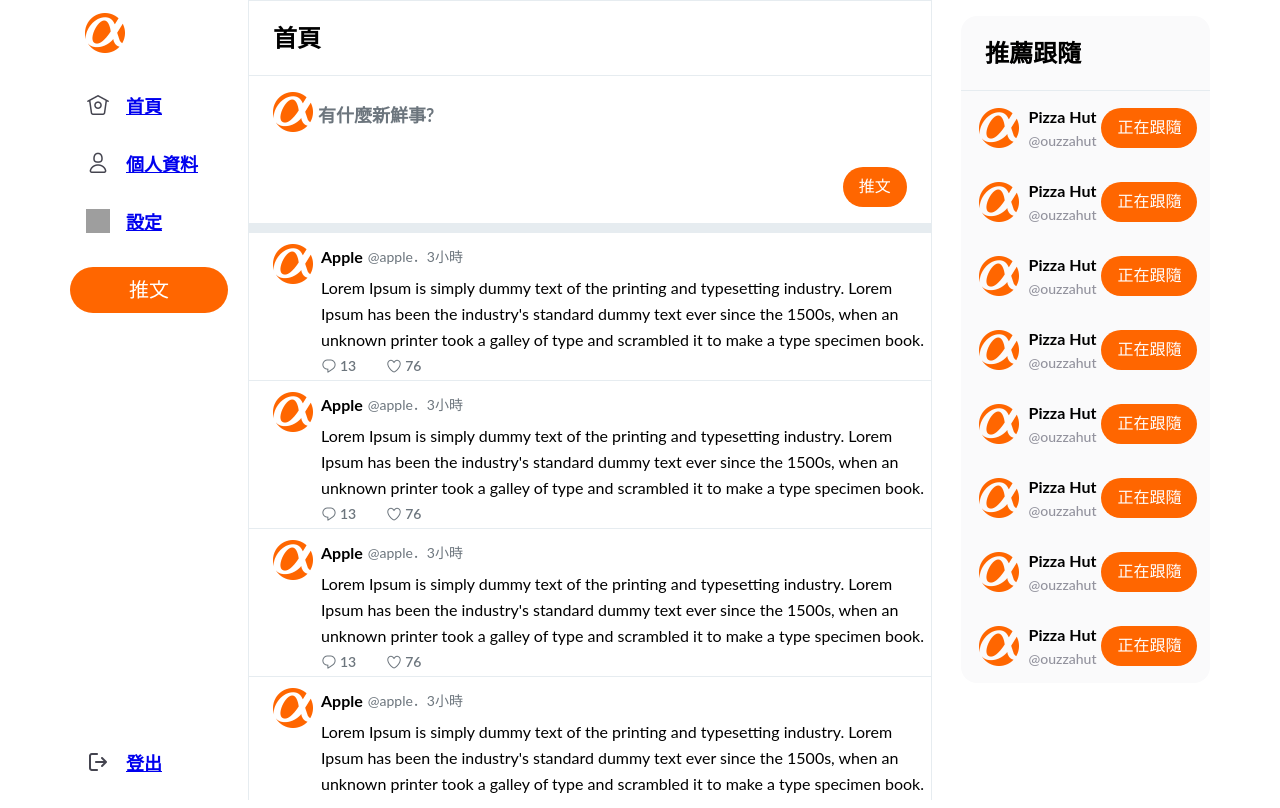
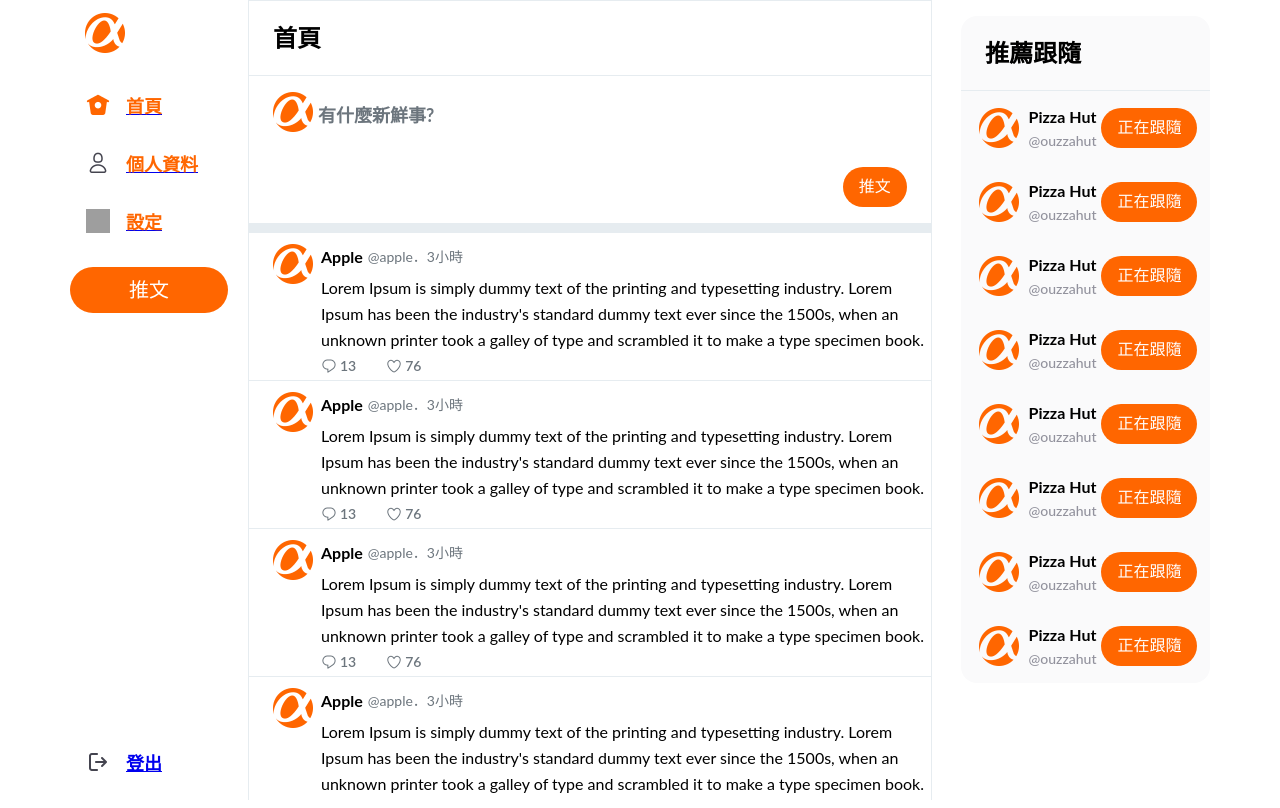
Before and after one commit to Leo-0814/twitter, a React (Create React App) app: page /home in a window 1280 px wide. Built offline with nearby package versions, Linux system fonts and the light colour scheme; grey boxes are pictures that could not be loaded.

Commit message:
inputvalue & something better

```diff
--- a/src/App.css
+++ b/src/App.css
@@ -67,6 +67,9 @@ a:visited {
   font-size: 18px;
   font-weight: 700;
   line-height: 26px;
+}
+.mainContainer .leftContainer .leftContainer-list .leftContainer-list-item .active {
+  color: rgb(255, 102, 0);
 }
 .mainContainer .leftContainer .leftContainer-list .leftContainer-list-postBtn {
   width: 100%;
@@ -329,6 +332,9 @@ a:visited {
   .mainContainer .informationContainer .information-self .self-photo {
     top: 80px;
   }
+  .mainContainer .informationContainer .information-self .self-btn {
+    top: 180px;
+  }
   .mainContainer .informationContainer .information-content .content-post {
     height: 450px;
   }
--- a/src/App.scss
+++ b/src/App.scss
@@ -67,6 +67,9 @@ a:visited {
           font-size: 18px;
           font-weight: 700;
           line-height: 26px;
+        }
+        .active {
+          color: rgba(255, 102, 0, 1)
         }
       }
       .leftContainer-list-postBtn {
@@ -364,6 +367,9 @@ a:visited {
         .self-photo {
           top: 80px;
         }
+        .self-btn {
+          top: 180px
+        }
       }
       .information-content {
 
--- a/src/component/AuthInput.jsx
+++ b/src/component/AuthInput.jsx
@@ -27,11 +27,11 @@ const StyledInput = styled.input`
   font-weight: 400;
 `
 
-const AuthInput = ({type, name, value, placeholder, label, className}) => {
+const AuthInput = ({type, name, value, placeholder, label, className, onChange}) => {
   return (
     <StyledContainer>
       <StyledLabel for={name}>{label}</StyledLabel>
-      <StyledInput id={name} type={type || 'text'} value={value} placeholder={placeholder || ''} className={className} />
+      <StyledInput id={name} type={type || 'text'} value={value} placeholder={placeholder || ''} className={className} onChange={(e) => onChange?.(e.target.value)} />
     </StyledContainer>
   )
 }
--- a/src/component/LeftContainer.jsx
+++ b/src/component/LeftContainer.jsx
@@ -1,28 +1,28 @@
 import { LogoIcon } from "./common/logo.styled"
 import logo from '../images/logo.png'
-import home from '../images/_base/home.png'
-import information from '../images/_base/information.png'
-import setting from '../images/_base/setting.png'
 import logOut from '../images/_base/logOut.png'
 import Button from "./Button"
 import { Link } from "react-router-dom"
+import baseHome from '../images/_base/home.png'
+import baseInformation from '../images/_base/information.png'
+import baseSetting from '../images/_base/setting.png'
 
-const LeftContainer = () => {
+const LeftContainer = ({home, information, setting}) => {
   return (
     <div className="leftContainer">
       <LogoIcon src={logo} alt="" className="leftContainer-logo" />
       <div className="leftContainer-list">
         <Link to='/home'className="leftContainer-list-item">
-          <img src={home} alt="home" className="leftContainer-list-icon" />
-          <div className="leftContainer-list-text">首頁</div>
+          <img src={home || baseHome} alt="home" className="leftContainer-list-icon" />
+          <div className={{home}?"leftContainer-list-text active" : 'leftContainer-list-text'}>首頁</div>
         </Link>
         <Link to='/information' className="leftContainer-list-item">
-          <img src={information} alt="information" className="leftContainer-list-icon" />
-          <div className="leftContainer-list-text">個人資料</div>
+          <img src={information || baseInformation} alt="information" className="leftContainer-list-icon" />
+          <div className={{information}?"leftContainer-list-text active" : 'leftContainer-list-text'}>個人資料</div>
         </Link>
         <Link to='/setting' className="leftContainer-list-item">
-          <img src={setting} alt="setting" className="leftContainer-list-icon" />
-          <div className="leftContainer-list-text">設定</div>
+          <img src={setting || baseSetting} alt="setting" className="leftContainer-list-icon" />
+          <div className={{setting}?"leftContainer-list-text active" : 'leftContainer-list-text'}>設定</div>
         </Link>
         <Button className="leftContainer-list-postBtn">推文</Button>
 
--- a/src/pages/HomePage.jsx
+++ b/src/pages/HomePage.jsx
@@ -4,11 +4,12 @@ import Button from '../component/Button'
 import LeftContainer from '../component/LeftContainer'
 import RightContainer from '../component/RightContainer'
 import PostCard from '../component/PostCard'
+import homeActive from '../images/_base/homeActive.png'
 
 const HomePage = () => {
   return (
     <div className="mainContainer">
-      <LeftContainer></LeftContainer>
+      <LeftContainer home={homeActive} >'</LeftContainer>
 
       <div className="centerContainer">
         <div className="centerContainer-title">首頁</div>
--- a/src/pages/LoginPage.jsx
+++ b/src/pages/LoginPage.jsx
@@ -4,18 +4,22 @@ import logo from '../images/logo.png'
 import { AuthContainer, AuthLinkContainer, AuthLinkSpan, AuthLinkText, AuthTitle } from '../component/common/auth.styled'
 import { LogoIcon } from '../component/common/logo.styled'
 import Button from '../component/Button'
+import { useState } from 'react'
 
 
 const LoginPage = () => {
+  const [account, setAccount] = useState('')
+  const [password, setPassword] = useState('')
+
   return (
     <AuthContainer>
       <LogoIcon src={logo} alt="logo"/>
       <AuthTitle>登入 Alphitter</AuthTitle>
         <AuthInput
-          value='' name='account' placeholder='請輸入帳號' label='帳號' className='authInput'
+          value={account} name='account' placeholder='請輸入帳號' label='帳號' className='authInput' onChange={(accountInputValue) => setAccount(accountInputValue)}
         />
         <AuthInput
-          value='' name='password' placeholder='請輸入密碼' label='密碼' type='number' className='authInput'
+          value={password} name='password' placeholder='請輸入密碼' label='密碼' type='number' className='authInput' onChange={(passwordInputValue) => setPassword(passwordInputValue)}
         />
 
       <Button className='authBtn'>登入</Button>
--- a/src/pages/SignUpPage.jsx
+++ b/src/pages/SignUpPage.jsx
@@ -4,27 +4,34 @@ import logo from '../images/logo.png'
 import { AuthContainer, AuthLinkContainer, AuthLinkText, AuthTitle } from '../component/common/auth.styled'
 import { LogoIcon } from '../component/common/logo.styled'
 import Button from '../component/Button'
+import { useState } from 'react'
 
 
 const SignUpPage = () => {
+  const [account, setAccount] = useState('')
+  const [userName, setUserName] = useState('')
+  const [email, setEmail] = useState('')
+  const [password, setPassword] = useState('')
+  const [prePassword, setPrePassword] = useState('')
+
   return (
     <AuthContainer>
       <LogoIcon src={logo} alt="logo"/>
       <AuthTitle>建立你的帳號</AuthTitle>
         <AuthInput
-          value='' name='account' placeholder='請輸入帳號' label='帳號' className='authInput'
+          value={account} name='account' placeholder='請輸入帳號' label='帳號' className='authInput' onChange={(accountInputValue) => setAccount(accountInputValue)}
         />
         <AuthInput
-          value='' name='username' placeholder='請輸入使用者名稱' label='名稱' className='authInput'
+          value={userName} name='username' placeholder='請輸入使用者名稱' label='名稱' className='authInput' onChange={(userNameInputValue) => setUserName(userNameInputValue)}
         />
         <AuthInput
-          value='' name='email' placeholder='請輸入Email' label='Email' type='email' className='authInput'
+          value={email} name='email' placeholder='請輸入Email' label='Email' type='email' className='authInput' onChange={(emailInputValue) => setEmail(emailInputValue)}
         />
         <AuthInput
-          value='' name='password' placeholder='請設定密碼' label='密碼' type='number' className='authInput'
+          value={password} name='password' placeholder='請設定密碼' label='密碼' type='number' className='authInput' onChange={(passwordInputValue) => setPassword(passwordInputValue)}
         />
         <AuthInput
-          value='' name='prePassword' placeholder='請再次輸入密碼' label='密碼確認' type='number' className='authInput'
+          value={prePassword} name='prePassword' placeholder='請再次輸入密碼' label='密碼確認' type='number' className='authInput' onChange={(prePasswordInputValue) => setPrePassword(prePasswordInputValue)}
         />
 
       <Button className='authBtn'>註冊</Button>
```
Also changed, not shown: 1 other file (tests, documents, lock files or other folders).
